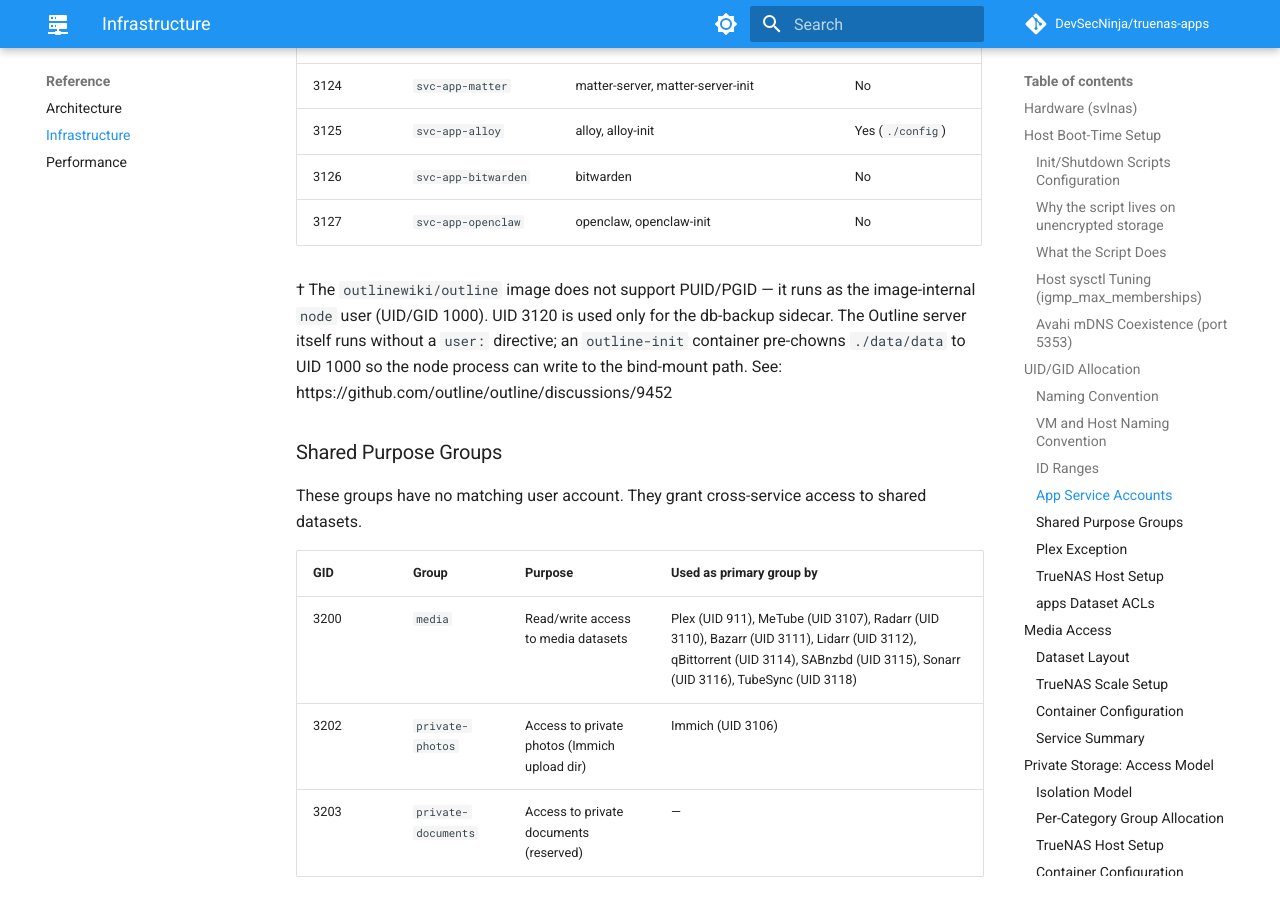
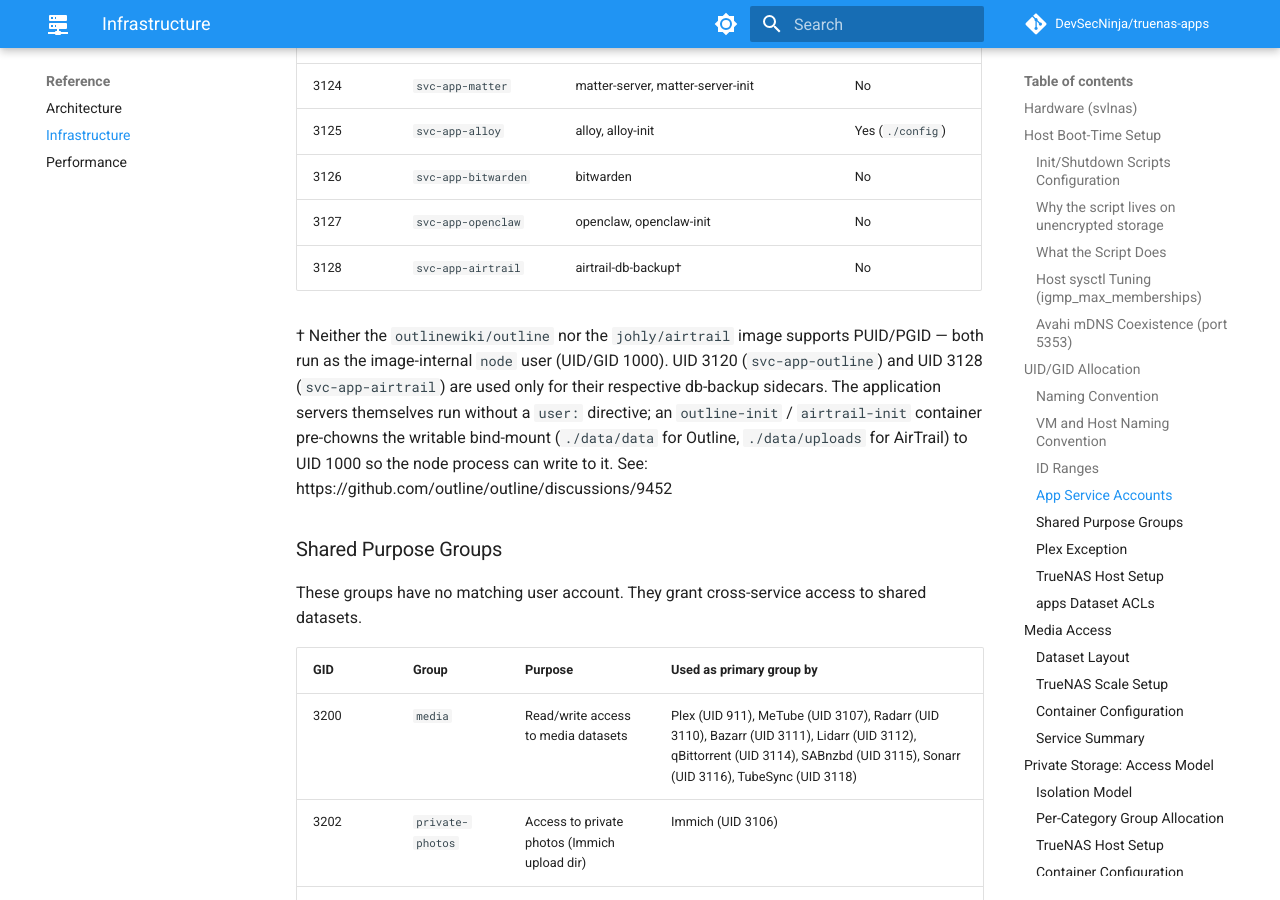
Before and after one commit to DevSecNinja/truenas-apps, an MkDocs documentation site: the page built from docs/INFRASTRUCTURE.md, in a window 1280 px wide and 900 px high, scrolled down 6841 px. Built offline with MkDocs 1.6.1 and Material for MkDocs 9.7.7, drawn with Linux system fonts in a browser that asks for light colours; comment, search, counter and statistics services are not loaded.

Commit message:
docs(airtrail): add app documentation, README, and nav entry

```diff
--- a/docs/INFRASTRUCTURE.md
+++ b/docs/INFRASTRUCTURE.md
@@ -170,12 +170,15 @@ Each service account has a matching `svc-app-<name>` group created at the same G
 | 3125    | `svc-app-alloy`       | alloy, alloy-init                           | Yes (`./config`)    |
 | 3126    | `svc-app-bitwarden`   | bitwarden                                   | No                  |
 | 3127    | `svc-app-openclaw`    | openclaw, openclaw-init                     | No                  |
+| 3128    | `svc-app-airtrail`    | airtrail-db-backup†                         | No                  |
 
-† The `outlinewiki/outline` image does not support PUID/PGID — it runs as the
-image-internal `node` user (UID/GID 1000). UID 3120 is used only for the
-db-backup sidecar. The Outline server itself runs without a `user:` directive;
-an `outline-init` container pre-chowns `./data/data` to UID 1000 so the node
-process can write to the bind-mount path. See:
+† Neither the `outlinewiki/outline` nor the `johly/airtrail` image supports
+PUID/PGID — both run as the image-internal `node` user (UID/GID 1000). UID 3120
+(`svc-app-outline`) and UID 3128 (`svc-app-airtrail`) are used only for their
+respective db-backup sidecars. The application servers themselves run without a
+`user:` directive; an `outline-init` / `airtrail-init` container pre-chowns the
+writable bind-mount (`./data/data` for Outline, `./data/uploads` for AirTrail)
+to UID 1000 so the node process can write to it. See:
 https://github.com/outline/outline/discussions/9452
 
 ### Shared Purpose Groups
--- a/mkdocs.yml
+++ b/mkdocs.yml
@@ -71,6 +71,7 @@ nav:
       - Troubleshooting: TROUBLESHOOTING.md
   - Services:
       - AdGuard Home: services/adguard.md
+      - AirTrail: services/airtrail.md
       - Alloy: services/alloy.md
       - Bazarr: services/bazarr.md
       - Bitwarden Lite: services/bitwarden.md
```
Also changed, not shown: README.md (+2 -0 lines), docs/ARCHITECTURE.md (+1 -0 lines), docs/index.md (+1 -0 lines), docs/services/airtrail.md (added, +1 -0 lines), services/airtrail/README.md (added, +73 -0 lines), 1 other file.
